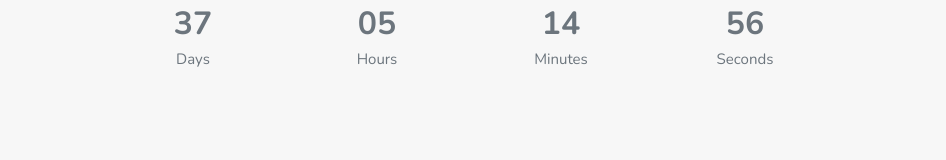
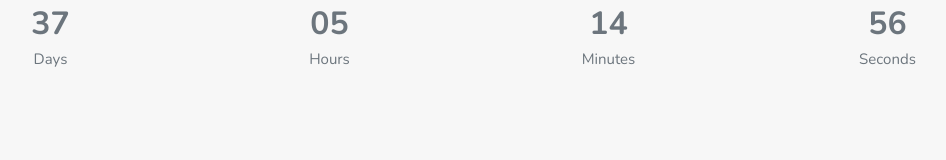
Before and after one commit to SoulMY0521/CountDown, a plain HTML site: page index.html in a window 1280 px wide. Shown: the whole page, without its empty margins (171-1117 px from the left). Drawn offline with nearby package versions, Linux system fonts and the light colour scheme.

Commit message:
Update index.html

```diff
--- a/index.html
+++ b/index.html
@@ -20,7 +20,7 @@
         <div>
             <div class="container">
                 <div class="row justify-content-center text-center">
-                    <div class="col-8">
+                    <div class="col-12">
                         <div class="text-center">
                                     <div data-countdown="2020/01/01" class="counter-number"></div>
                         </div> <!-- end /.text-center-->
```
